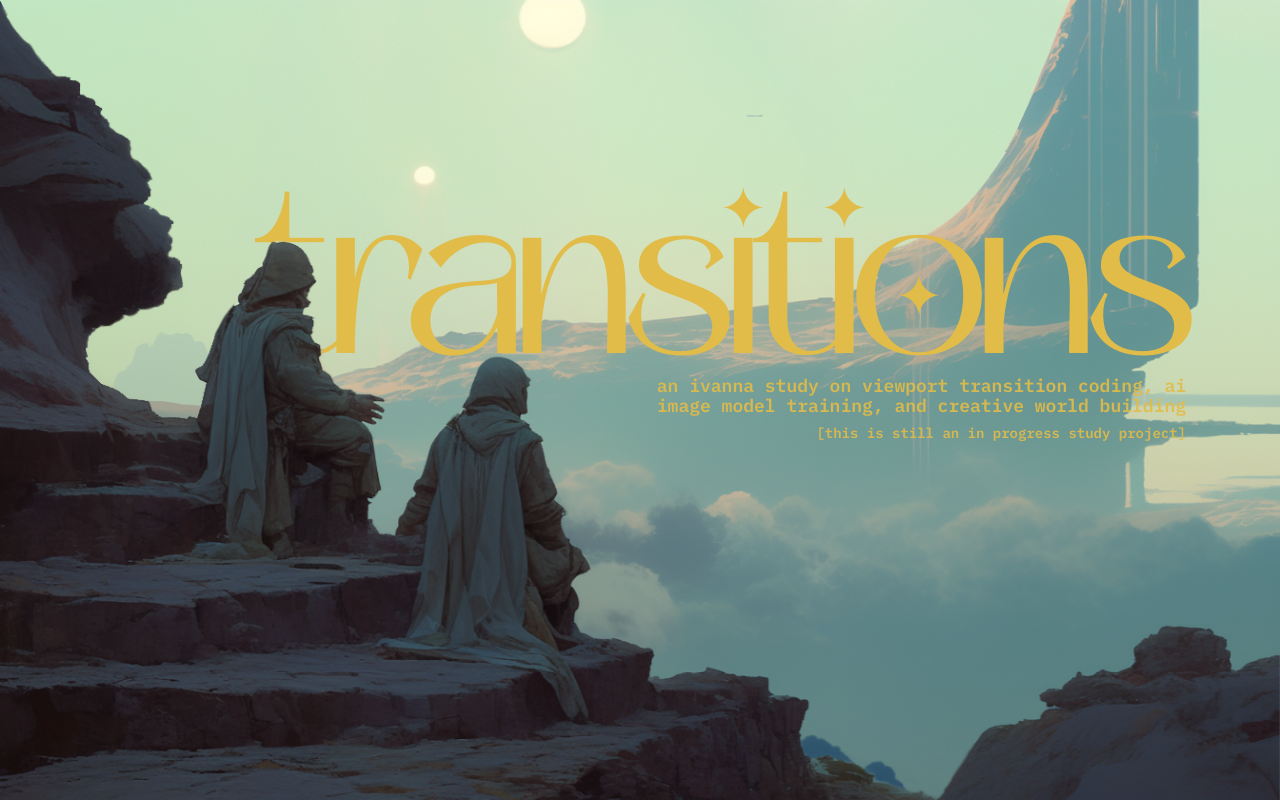
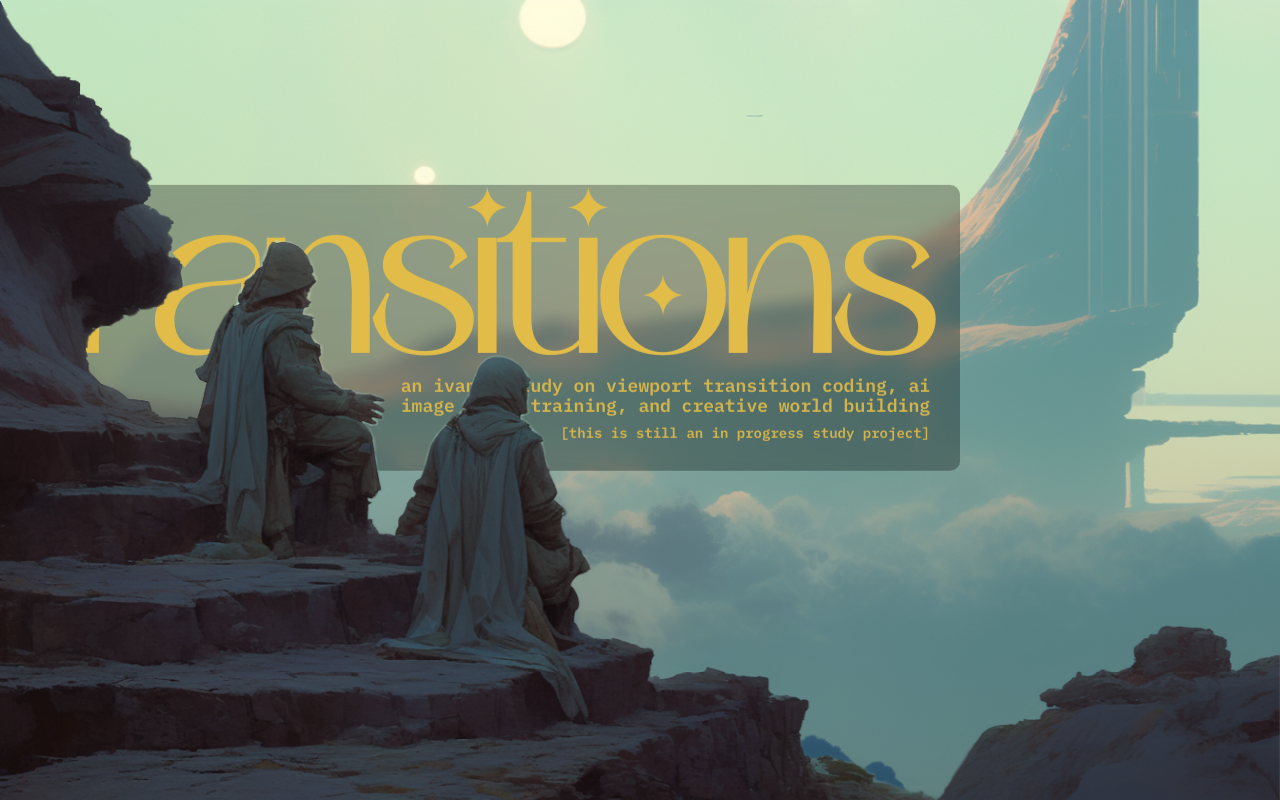
Before and after one commit to ivannagomez/transitions, a React (Vite) app: page / in a window 1280 px wide. Built offline with nearby package versions, Linux system fonts and the light colour scheme.

Commit message:
scroll update commit

```diff
--- a/src/components/Scene.jsx
+++ b/src/components/Scene.jsx
@@ -27,7 +27,8 @@ const Scene = forwardRef(({ scene }, ref) => {
         </div>
       ) : (
         <div className="scene-text" data-scene={scene.id}>
-          {/* Empty for now, matching original HTML */}
+          {scene.title && <h2>{scene.title}</h2>}
+          {scene.content && <p>{scene.content}</p>}
         </div>
       )}
     </section>
--- a/src/data/sceneData.js
+++ b/src/data/sceneData.js
@@ -13,48 +13,64 @@ export const sceneData = [
     bgdImage: '/images/transition-study/bgd-3.png',
     bgdsImage: '/images/transition-study/bgds-2.png',
     ppImage: '/images/transition-study/pp-2.png',
+    title: 'The Problem',
+    content: 'AI image generation excels at creating beautiful single images, but maintaining style consistency across a sequence is remarkably challenging. When you generate multiple frames, each tends to be a "random one-off" rather than feeling like part of the same world.',
   },
   {
     id: 3,
     bgdImage: '/images/transition-study/bgd-4.png',
     bgdsImage: '/images/transition-study/bgds-3.png',
     ppImage: '/images/transition-study/pp-3.png',
+    title: 'Dataset Curation',
+    content: 'I trained a lightweight, focused model rather than using massive general collection models. Careful curation meant selecting images that shared visual DNA—similar brush techniques, color palettes, and artistic approaches that could inform consistent style generation.',
   },
   {
     id: 4,
     bgdImage: '/images/transition-study/bgd-5.png',
     bgdsImage: '/images/transition-study/bgds-4.png',
     ppImage: '/images/transition-study/pp-4.png',
+    title: 'Technical Approach',
+    content: 'I experimented with conditioning techniques using masks and depth maps, then trained a niji-6 drawing model specifically for consistency. The goal: lock in brush language, palette, and character identity so each generated frame feels intentionally crafted, not accidental.',
   },
   {
     id: 5,
     bgdImage: '/images/transition-study/bgd-6.png',
     bgdsImage: '/images/transition-study/bgds-5.png',
     ppImage: '/images/transition-study/pp-5.png',
+    title: 'The Hard Part',
+    content: 'Getting consistency across frames—pose, materials, stroke weight—proved far more challenging than generating a single pretty image. Each frame needs to honor the previous while introducing natural variation. Too much consistency feels robotic; too little breaks the world.',
   },
   {
     id: 6,
     bgdImage: '/images/transition-study/bgd-7.png',
     bgdsImage: '/images/transition-study/bgds-6.png',
     ppImage: '/images/transition-study/pp-6.png',
+    title: 'Style-Locking Success',
+    content: 'The breakthrough came when the model learned to maintain consistent brush language and palette choices. Suddenly, generated sequences felt cohesive—like pages from the same sketchbook rather than random samples from different artists.',
   },
   {
     id: 7,
     bgdImage: '/images/transition-study/bgd-8.png',
     bgdsImage: '/images/transition-study/bgds-7.png',
     ppImage: '/images/transition-study/pp-7.png',
+    title: 'World Building',
+    content: 'Character identity and environmental consistency became the foundation for visual storytelling. When AI maintains context across frames, it opens possibilities for coherent world-building—each image contributing to a larger narrative rather than standing alone.',
   },
   {
     id: 8,
     bgdImage: '/images/transition-study/bgd-9.png',
     bgdsImage: '/images/transition-study/bgds-8.png',
     ppImage: '/images/transition-study/pp-8.png',
+    title: 'Key Insights',
+    content: 'This project taught me the crucial balance between prompts and constraints. Data curation matters more than volume. Context preservation is everything. The challenge isn\'t just generating art—it\'s generating art that feels intentional and connected.',
   },
   {
     id: 9,
     bgdImage: null,
     bgdsImage: '/images/transition-study/bgds-9.png',
     ppImage: '/images/transition-study/pp-9.png',
+    title: 'The Vision',
+    content: 'This exploration pointed toward my ultimate goal: a layer-aware, assistive AI tool for artists. Not replacing human creativity, but amplifying it—helping artists maintain their vision across complex projects while handling the technical consistency challenges.',
     isLastScene: true,
   },
 ];
--- a/src/index.css
+++ b/src/index.css
@@ -98,16 +98,18 @@ body {
 .scene-text {
   position: fixed;
   top: 50%;
+  left: 5%;
   transform: translateY(-50%);
   z-index: 3 !important;
   max-width: 400px;
   padding: 30px;
-  background: rgba(255, 0, 0, 0);
+  background: rgba(0, 0, 0, 0.3);
   color: white;
   border-radius: 10px;
   opacity: 0;
   transition: transform 0.8s cubic-bezier(0.25, 0.46, 0.45, 0.94), opacity 0.6s ease-in-out;
   pointer-events: none;
+  backdrop-filter: blur(8px);
 }
 
 .scene-text.active {
```
